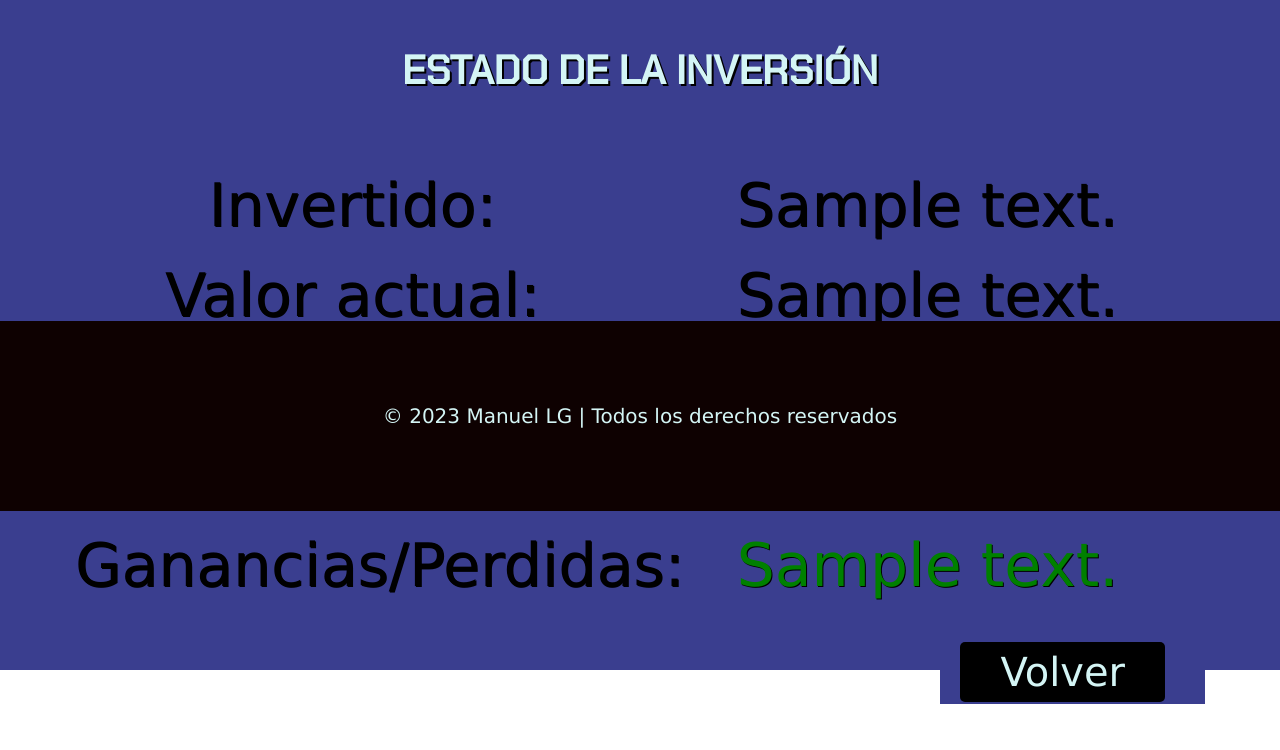
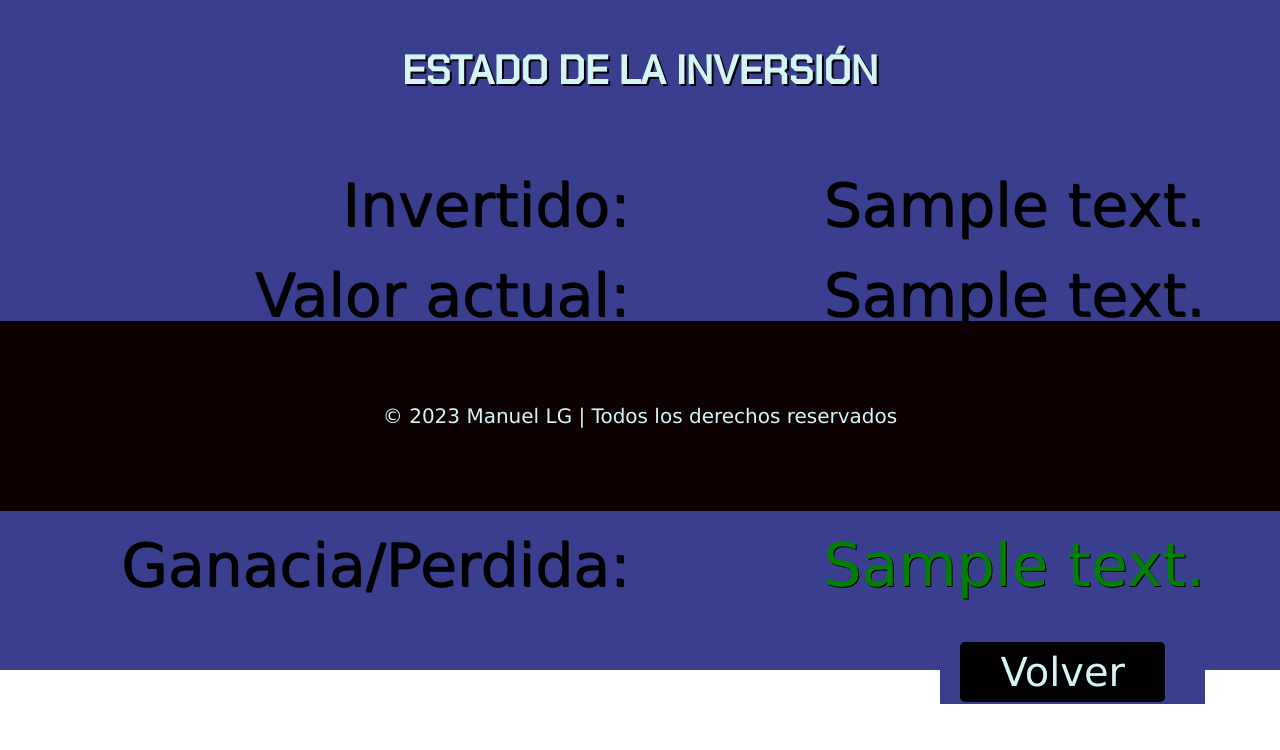
Before and after one commit to Killogrillo/Proyecto_final_Flask_Cryptomonedas, a Flask app: template cryptos_changes/templates/status.html in a window 1280 px wide. Shown: the part 289-1039 px from the top of the page. Run offline with Flask 2, Linux system fonts and the light colour scheme; the template is opened without the code that fills it: most values are stand-ins (such as "Sample title", 1, 10 or a date in 2020).

Commit message:
Cambios en status.html

```diff
--- a/cryptos_changes/static/css/status.css
+++ b/cryptos_changes/static/css/status.css
@@ -4,7 +4,7 @@
     color: var(--second-color);
     text-decoration: none;
     font-size: 3rem;
-    text-align: center;
+    text-align: right;
     text-shadow: black 1px 1px;
 
 }
--- a/cryptos_changes/templates/status.html
+++ b/cryptos_changes/templates/status.html
@@ -44,11 +44,11 @@
 
     <div class="grid">
 
-        <li class="status-item">Ganancias/Perdidas: </li>
+        <li class="status-item">Ganacia/Perdida:</li>
         {% if contenido[5] %}
-        <li class="status-item" style="color: green"> {{ contenido[4] }}</li>
+        <li class="status-item" style="color: green">{{contenido[4]}}</li>
         {% else %}
-        <li class="status-item" style="color: red">{{ contenido[4] }}</li>
+        <li class="status-item" style="color: red">{{contenido[4]}}</li>
         {% endif %}
 
     </div>
```
Also changed, not shown: data/DataCrypto.sqlite, 1 other file.
